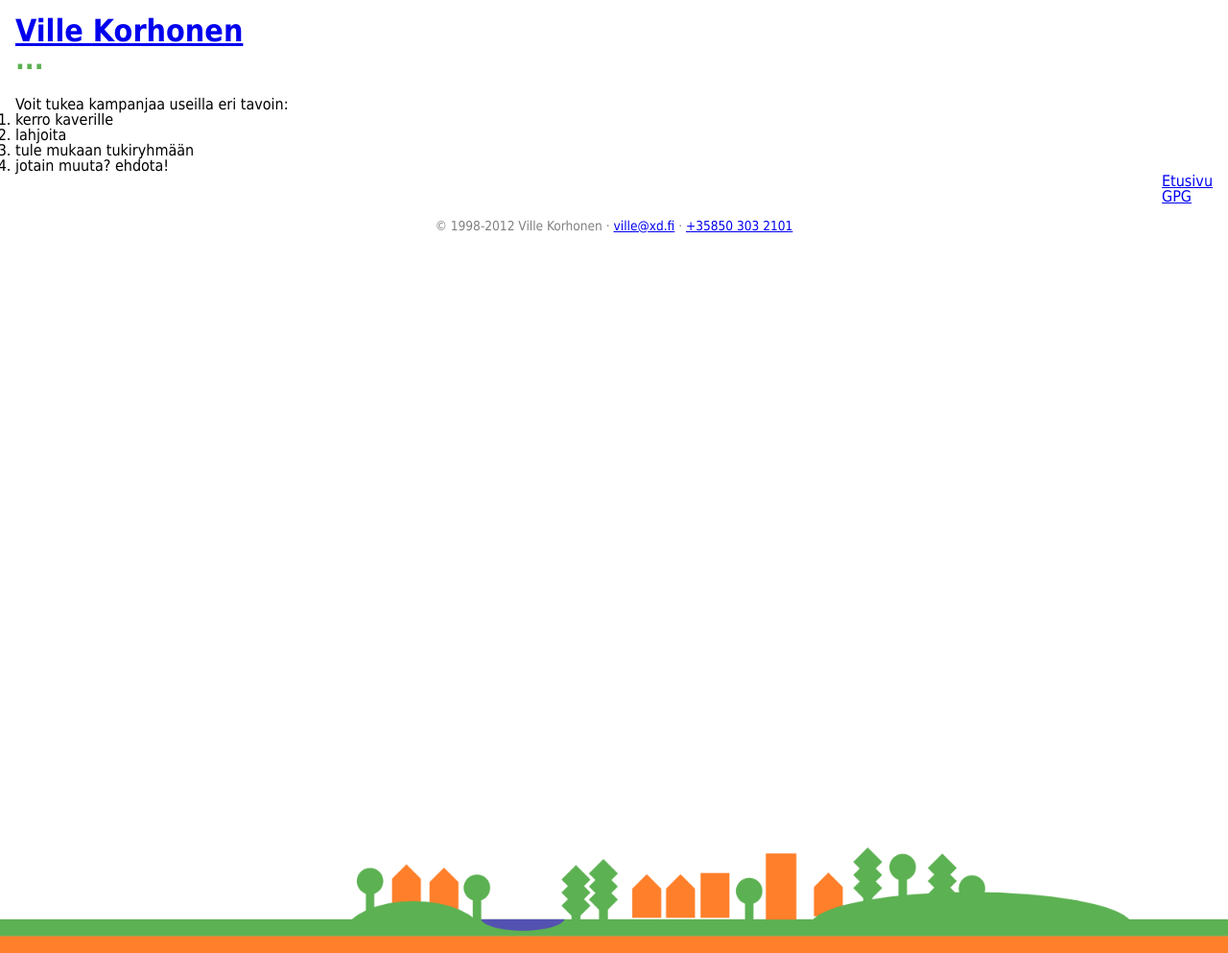
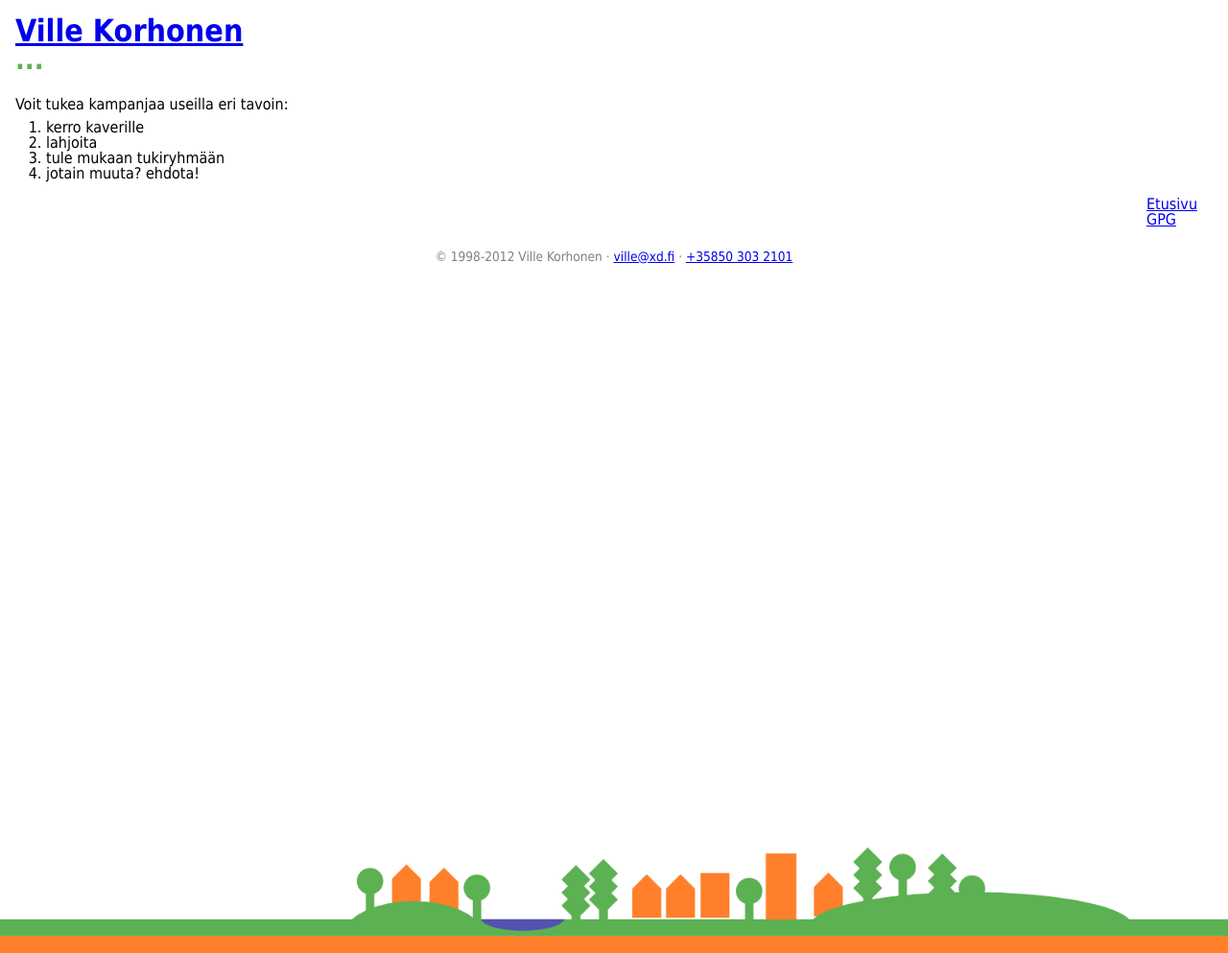
Before and after one commit to annavonzansen/ypcs.github.com, a Jekyll site: the page built from tue/index.html, in a window 1280 px wide. Shown: the whole page at 96% size. Built offline with Jekyll 4.4.1, drawn with Linux system fonts in a browser that asks for light colours; Markdown is read by kramdown in place of the engine named in the settings.

Commit message:
Formatting for lists

```diff
--- a/media/css/style.css
+++ b/media/css/style.css
@@ -36,6 +36,16 @@
 h6 {
   font-size: 1.1em;
 }
+ul,
+ol,
+dl,
+pre,
+table {
+  margin: 0.5em 1em 0.5em 2em;
+}
+ul {
+  list-style-type: square;
+}
 .small {
   font-size: 0.85em;
 }
```
Also changed, not shown: media/css/style.less (+8 -0 lines).
